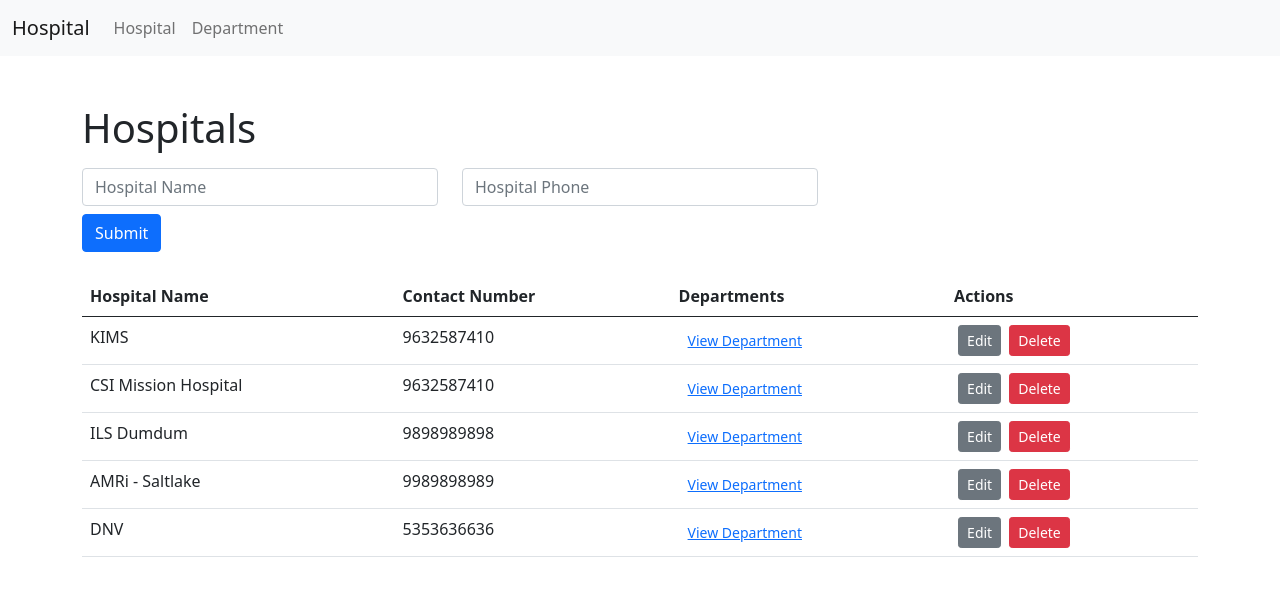
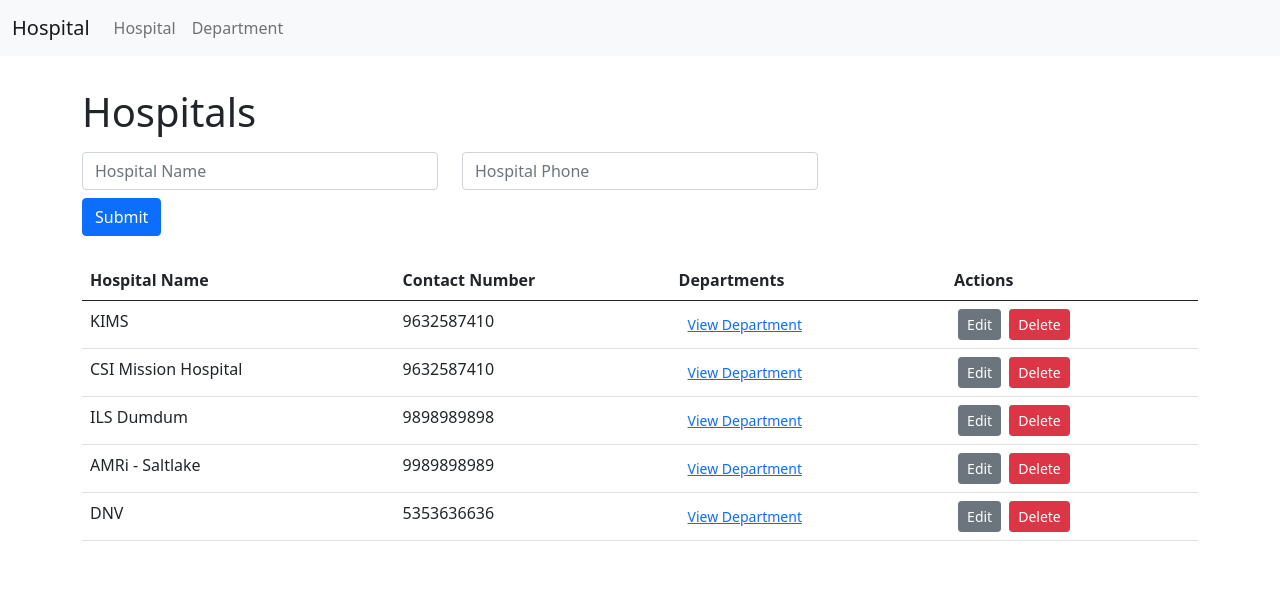
Before and after one commit to saikatmahapatra/hospital-app, an Angular app: page /hospital in a window 1280 px wide. Shown: the top 596 px of the page. Built offline with nearby package versions, Linux system fonts and the light colour scheme; data requests are answered from the project's data file.

Commit message:
delete working

```diff
--- a/src/app/hospital-view/hospital-view.component.ts
+++ b/src/app/hospital-view/hospital-view.component.ts
@@ -55,6 +55,10 @@ export class HospitalViewComponent implements OnInit, OnDestroy {
 
   deleteHospital(hospital) {
     console.log(hospital);
+    this.hospitalSvc.deleteHospital(hospital).subscribe( () => {
+      alert('Hospital has been deleted successfully!');
+      this.getAllHospitals();
+    });
   }
 
   ngOnDestroy() {
--- a/src/app/hospital.service.ts
+++ b/src/app/hospital.service.ts
@@ -20,8 +20,8 @@ export class HospitalService {
 
   }
 
-  deleteHospital() {
-
+  deleteHospital(hospital) {
+    return this.http.delete(this.baseURL + '/hospitals/' + hospital.id);
   }
 
 }
--- a/src/styles.scss
+++ b/src/styles.scss
@@ -2,5 +2,5 @@
 
 @import '../node_modules/bootstrap/scss/bootstrap.scss';
 .router-outlet-container {
-    margin-top: 3rem;
+    margin-top: 2rem;
 }
```
